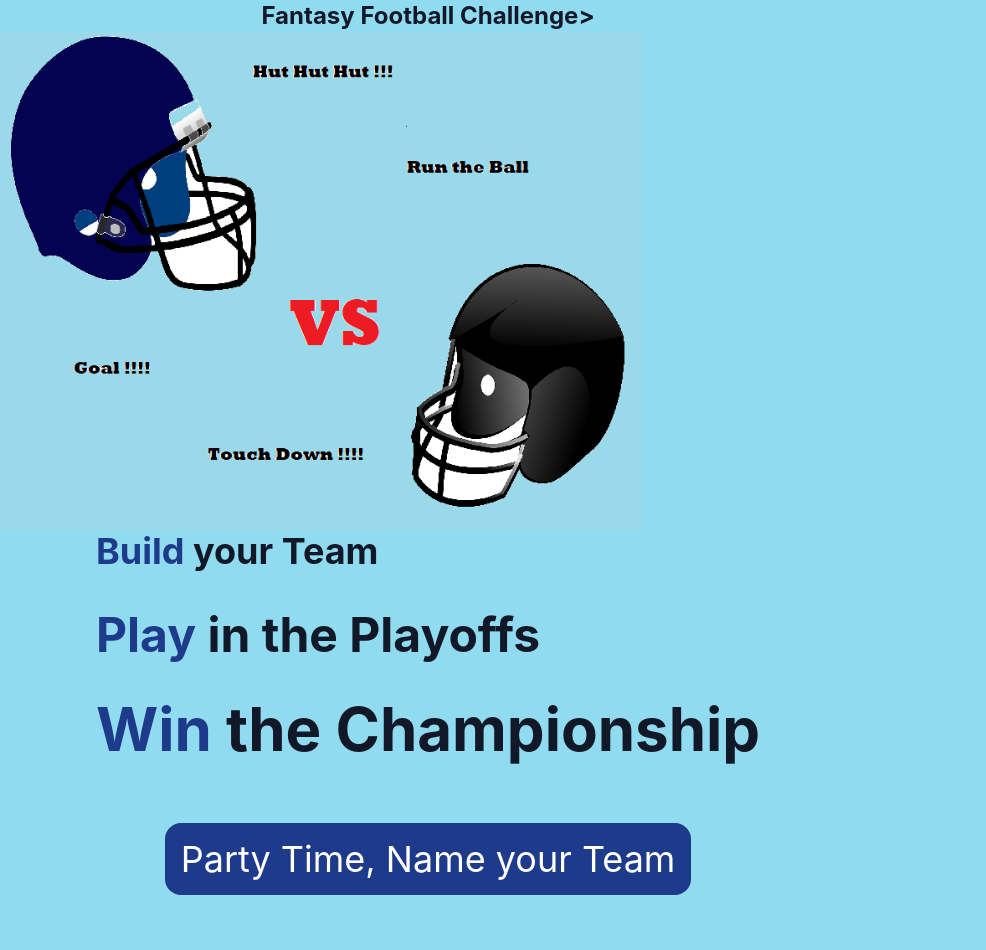
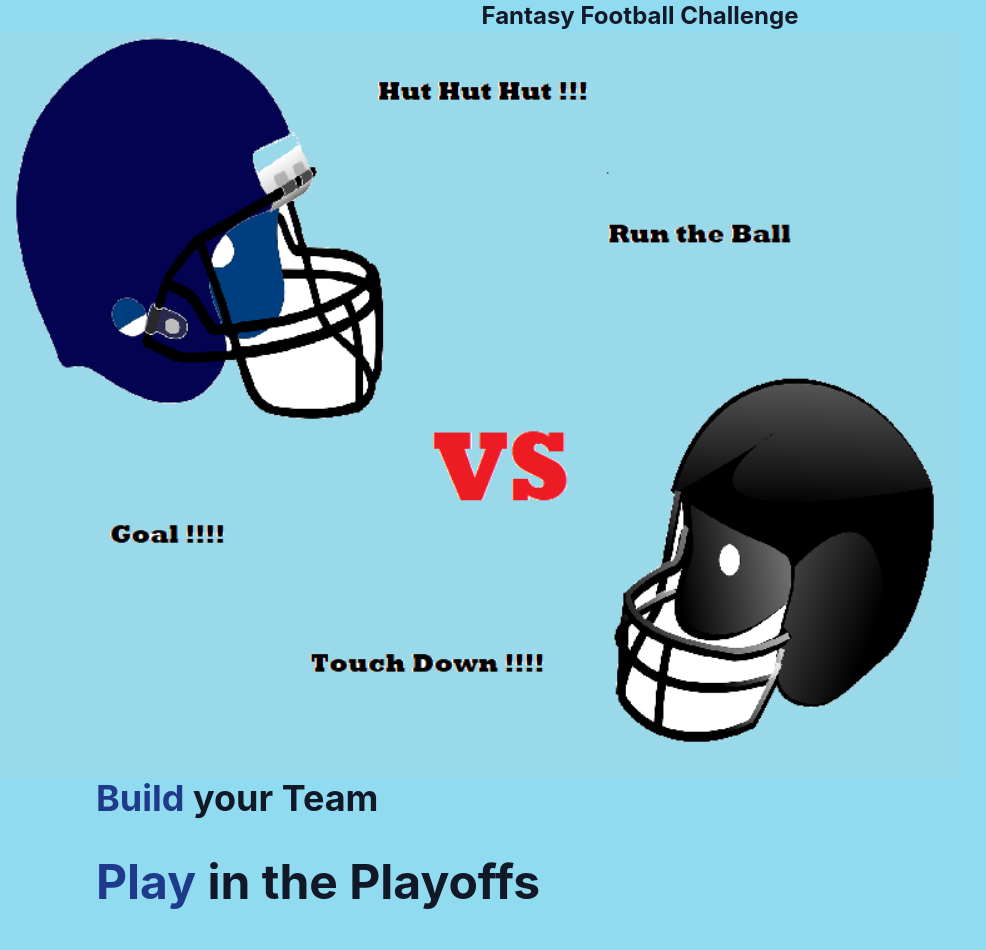
Before and after one commit to jcsmileyjr/fantasy-football-challenge, a React (Create React App) app: page / in a window 1280 px wide. Shown: the top 950 px of the page, without its empty margins (0-986 px from the left). Before the commit the page ends 895 px from the top, so only its background shows below. Built offline with nearby package versions, Linux system fonts and the light colour scheme.

Commit message:
Create "Name your Team" page

```diff
--- a/src/App.js
+++ b/src/App.js
@@ -1,11 +1,23 @@
-
-import './App.css';
-import Title from './components/Title';
+import React, { useState } from "react";
+import "./App.css";
+import Title from "./components/Title";
+import TeamName from "./components/TeamName";
 
 function App() {
+  const [challengeStage, setChallengeStage] = useState(0);
+
+  const nextScreen = () => {
+    setChallengeStage(challengeStage + 1);
+    console.log("it ran");
+  };
+
   return (
-    <div className="App">
-      <Title />
+    <div className="App flex-col h-screen">
+      <header className="flex-1 text-gray-900 text-center font-bold text-2xl">Fantasy Football Challenge</header>
+      <main>
+        {challengeStage === 0 && <Title next={nextScreen} />}
+        {challengeStage === 1 && <TeamName />}
+      </main>
     </div>
   );
 }
--- a/src/components/NextButton.js
+++ b/src/components/NextButton.js
@@ -1,8 +1,8 @@
 
-const NextButton = (props) => {
+const NextButton = ({next, title}) => {
     return(
         <section className="text-center flex-3 flex justify-center small-phone:mt-0 mt-16">
-            <button className="bg-blue-900 text-white p-2 md:p-4 rounded-2xl md:text-4xl" type="button">{props.title}</button>
+            <button className="bg-blue-900 text-white p-2 md:p-4 rounded-2xl md:text-4xl" type="button" onClick={next}>{title}</button>
         </section>
     );
 }
--- /dev/null
+++ b/src/components/TeamName.js
@@ -0,0 +1,21 @@
+import NextButton from "./NextButton";
+import HelmetWithNames from '../assets/helmets-1-name-blue.png';
+
+const TeamName = ({next}) => {
+    return (
+        <article className="flex-col h-screen">
+            <section className="flex-1 mx-2">
+                <img className="w-full md:w-9/12" src={HelmetWithNames} alt="football helmets" />
+            </section>
+            <section className="flex-3 flex flex-col items-center">
+                <h1 className="mt-4 mb-2 font-black text-2xl">Name your Team</h1>
+                <input type="text" className="w-2/3  py-2"></input>
+            </section>
+            <section className="flex-3">
+                <NextButton title="Let's Play, Pick your Players" next ={next} />
+            </section>
+        </article>
+    )
+};
+
+export default TeamName;
--- a/src/components/Title.js
+++ b/src/components/Title.js
@@ -2,10 +2,10 @@
 import BlueHelmets from '../assets/helmets-1-title-blue-a.png';
 import NextButton from './NextButton';
 
-const Title = () => {
+const Title = ({next}) => {
     return(
         <article className="flex-col h-screen">
-            <header className="flex-1 text-gray-900 text-center font-bold text-2xl">Fantasy Football Challenge>
+            <header className="flex-1">
                 <img className="w-full md:w-9/12" src={BlueHelmets} alt="football helmets" />
             </header>
             <section className="ml-4 md:mx-24 flex-2">
@@ -13,7 +13,7 @@ const Title = () => {
                 <p className="text-gray-900 mb-10 font-bold small-phone:text-lg text-2xl lg:text-5xl"><span className="text-blue-900">Play</span> in the Playoffs</p>
                 <p className="text-gray-900 mb-8 font-bold small-phone:text-xl text-3xl lg:text-6xl"><span className="text-blue-900">Win</span> the Championship</p>
             </section>
-            <NextButton  title="Party Time, Name your Team"></NextButton>
+            <NextButton  title="Party Time, Name your Team" next={next}></NextButton>
         </article>
     );
 }
--- a/tailwind.config.js
+++ b/tailwind.config.js
@@ -2,6 +2,10 @@ module.exports = {
   purge: ["./src/**/*.{js,jsx,ts,tsx}", "./public/index.html"],
   darkMode: false, // or 'media' or 'class'
   theme: {
+    flex: {
+      2: "2 2 0%",
+      3: "3 3 0%",
+    },
     extend: {
       screens: {
         "small-phone": { max: "330px" },
```
Also changed, not shown: src/assets/helmets-1-name-blue.png (added).
